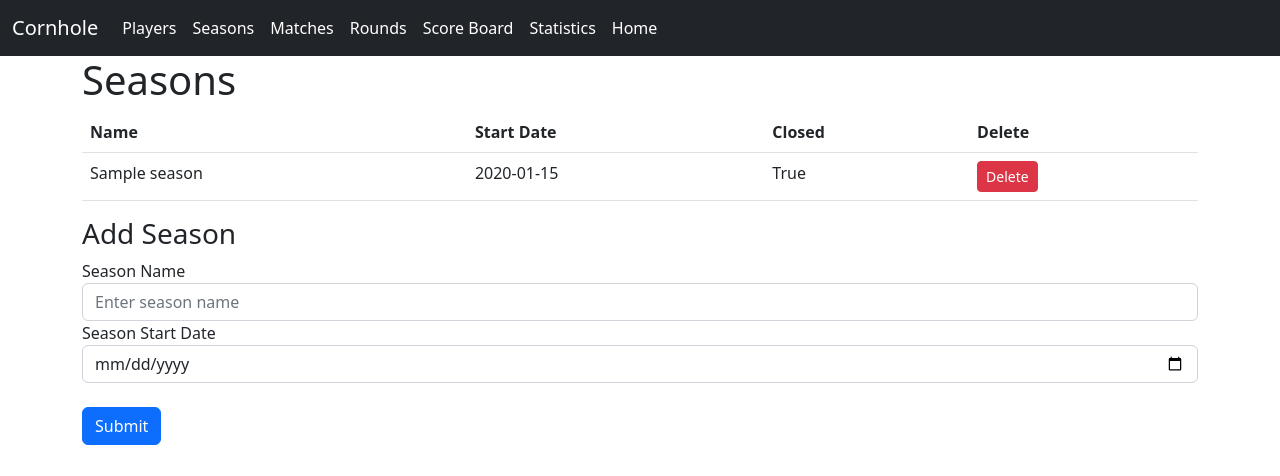
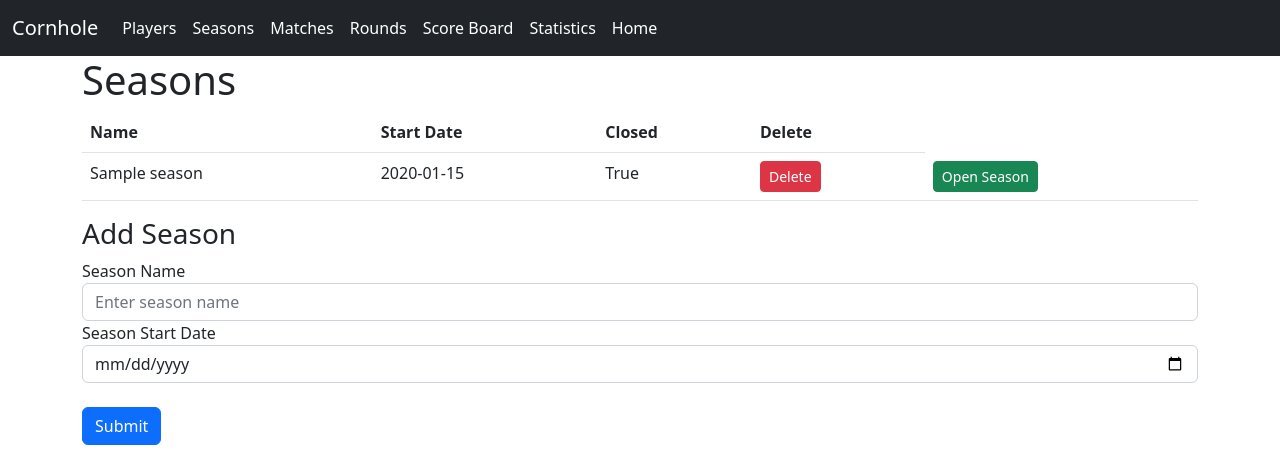
Before and after one commit to sjvonstein/Cornhole, a Flask app: page /seasons in a window 1280 px wide. Shown: the top 476 px of the page. Run offline with Flask 3, Linux system fonts and the light colour scheme; tables that the repository leaves empty hold one stand-in row (values such as "Sample post"); some libraries are stand-ins or nearby versions.

Commit message:
Added button to open/close season

```diff
--- a/website/templates/seasons.html
+++ b/website/templates/seasons.html
@@ -27,6 +27,21 @@
                             onclick="return confirm('Are you sure you want to delete this season?')">
                     </form>
                 </td>
+                <!-- Button to open or close the season, depending on its current state-->
+                <td>
+                    {% if season.closed == False %}
+                    <form method="POST"
+                        action="{{ url_for('views.close_season', season_id=season.id) }}">
+                        <input type="submit" class="btn btn-sm btn-danger" value="Close Season"
+                            onclick="return confirm('Are you sure you want to close this season?')">
+                    </form>
+                    {% else %}
+                    <form method="POST"
+                        action="{{ url_for('views.open_season', season_id=season.id) }}">
+                        <input type="submit" class="btn btn-sm btn-success" value="Open Season"
+                            onclick="return confirm('Are you sure you want to open this season?')">
+                    </form>
+                    {% endif %}
             </tr>
             {% endfor %}
         </tbody>
```
